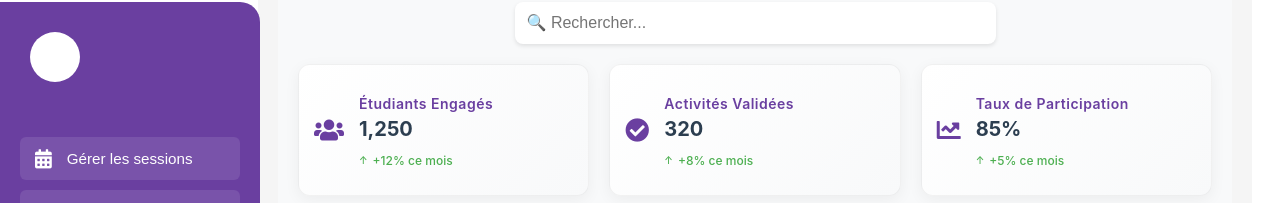
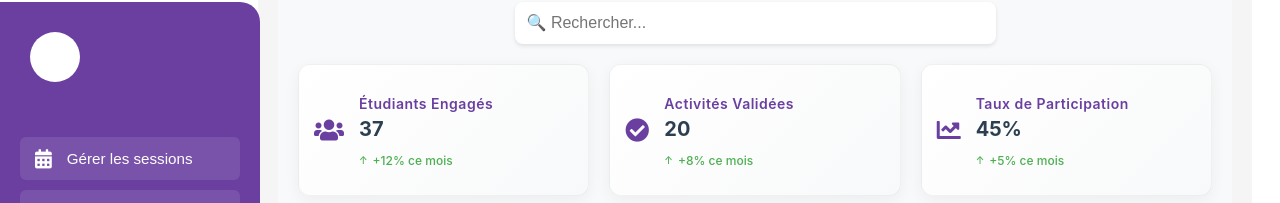
Before and after one commit to Nabilou-Anoir/point-engage, a Vue app in the folder frontend/: page /directeur/accueil in a window 1280 px wide. Shown: the part 126-329 px from the top of the page. Built offline with nearby package versions, Linux system fonts and the light colour scheme.

Commit message:
accueil directeur modifié

```diff
--- a/frontend/src/views/Directeur/AccueilDirecteurView.vue
+++ b/frontend/src/views/Directeur/AccueilDirecteurView.vue
@@ -14,7 +14,7 @@
           </div>
           <div class="kpi-text">
             <h3>Étudiants Engagés</h3>
-            <p class="kpi-value">1,250</p>
+            <p class="kpi-value">37</p>
             <p class="kpi-trend">+12% ce mois</p>
           </div>
         </div>
@@ -26,7 +26,7 @@
           </div>
           <div class="kpi-text">
             <h3>Activités Validées</h3>
-            <p class="kpi-value">320</p>
+            <p class="kpi-value">20</p>
             <p class="kpi-trend">+8% ce mois</p>
           </div>
         </div>
@@ -38,7 +38,7 @@
           </div>
           <div class="kpi-text">
             <h3>Taux de Participation</h3>
-            <p class="kpi-value">85%</p>
+            <p class="kpi-value">45%</p>
             <p class="kpi-trend">+5% ce mois</p>
           </div>
         </div>
```
